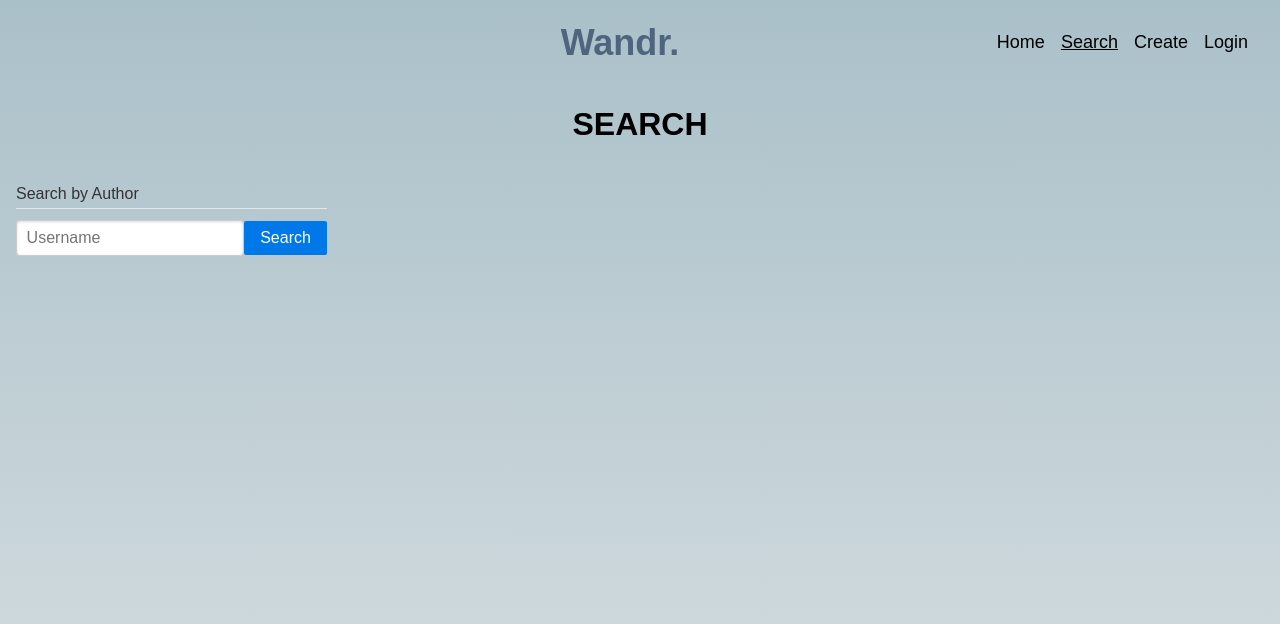
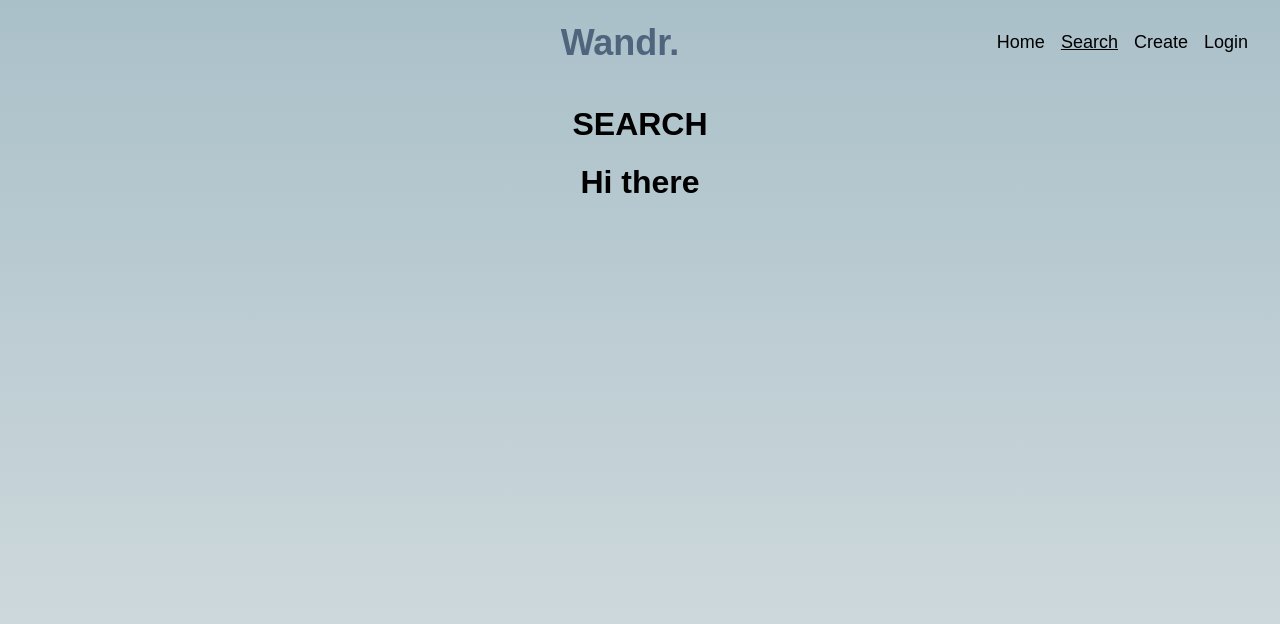
Before and after one commit to kvntang/wandr_fullstack, a Vue app: page /search in a window 1280 px wide. Shown: the top 624 px of the page. Built offline with nearby package versions, Linux system fonts and the light colour scheme; no server answers.

Commit message:
Update SearchPostForm.vue

```diff
--- a/client/components/Post/SearchPostForm.vue
+++ b/client/components/Post/SearchPostForm.vue
@@ -1,18 +1,17 @@
 <script setup lang="ts">
-import { ref } from "vue";
-
-const author = ref("");
-const emit = defineEmits(["getPostsByAuthor"]);
+// const author = ref("");
+// const emit = defineEmits(["getPostsByAuthor"]);
 </script>
 
 <template>
-  <form @submit.prevent="emit('getPostsByAuthor', author)" class="pure-form">
+  <h1>Hi there</h1>
+  <!-- <form @submit.prevent="emit('getPostsByAuthor', author)" class="pure-form">
     <fieldset>
       <legend>Search by Author</legend>
       <input id="author" type="text" v-model="author" placeholder="Username" />
       <button type="submit" class="pure-button pure-button-primary">Search</button>
     </fieldset>
-  </form>
+  </form> -->
 </template>
 
 <style scoped>
```
